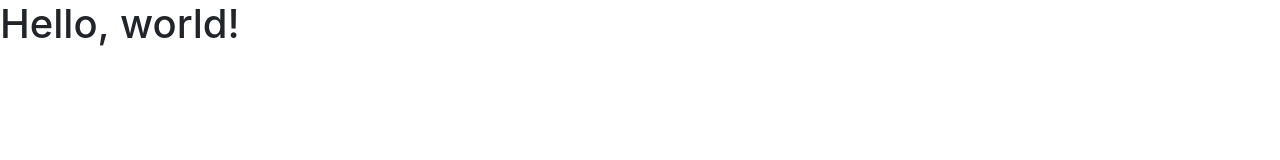
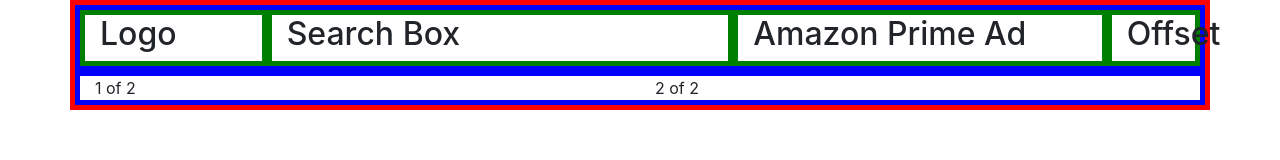
Before and after one commit to REThornton/Bootstrap-demo, a plain HTML site: page index.html in a window 1280 px wide. Drawn offline with nearby package versions, Linux system fonts and the light colour scheme.

Commit message:
started copy of website layout

```diff
--- a/CSS/style.css
+++ b/CSS/style.css
@@ -0,0 +1,18 @@
+.container {
+  border: 5px solid red;
+}
+.row {
+  border: 5px solid blue;
+}
+.col-lg-2 {
+  border: 5px solid green;
+}
+.col-lg-5 {
+  border: 5px solid green;
+}
+.col-lg-4 {
+  border: 5px solid green;
+}
+.col-lg-1 {
+  border: 5px solid green;
+}
--- a/index.html
+++ b/index.html
@@ -4,6 +4,7 @@
     <!-- Required meta tags -->
     <meta charset="utf-8">
     <meta name="viewport" content="width=device-width, initial-scale=1, shrink-to-fit=no">
+    <link href="CSS\style.css" rel="stylesheet" type="text/css" >
 
     <!-- Bootstrap CSS -->
     <link rel="stylesheet" href="https://stackpath.bootstrapcdn.com/bootstrap/4.2.1/css/bootstrap.min.css" integrity="sha384-GJzZqFGwb1QTTN6wy59ffF1BuGJpLSa9DkKMp0DgiMDm4iYMj70gZWKYbI706tWS" crossorigin="anonymous">
@@ -11,8 +12,19 @@
     <title>Hello, world!</title>
   </head>
   <body>
-    <h1>Hello, world!</h1>
 
+<div class="container">
+  <div class="row">
+    <div class="col-lg-2"><h2>Logo</h2></div>
+    <div class="col-lg-5"><h2>Search Box</h2></div>
+    <div class="col-lg-4"><h2>Amazon Prime Ad</h2></div>
+    <div class="col-lg-1"><h2>Offset</h2></div>
+  </div>
+  <div class="row">
+    <div class="col">1 of 2</div>
+    <div class="col">2 of 2</div>
+  </div>
+</div>
 
     <!-- Optional JavaScript -->
     <!-- jQuery first, then Popper.js, then Bootstrap JS -->
```
